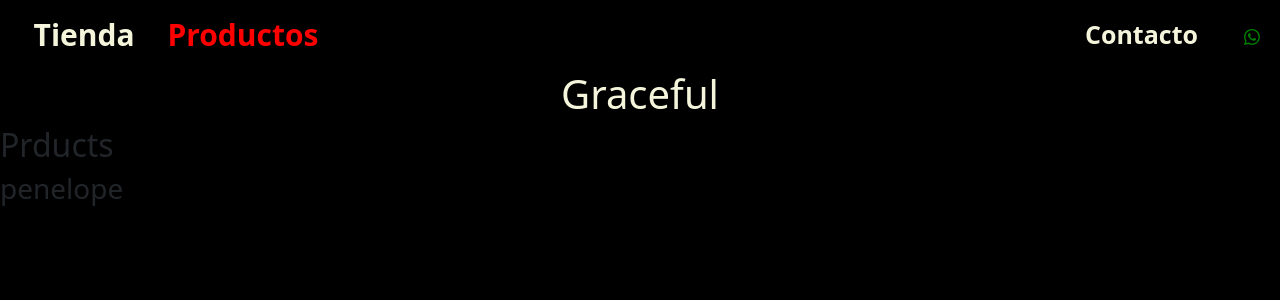
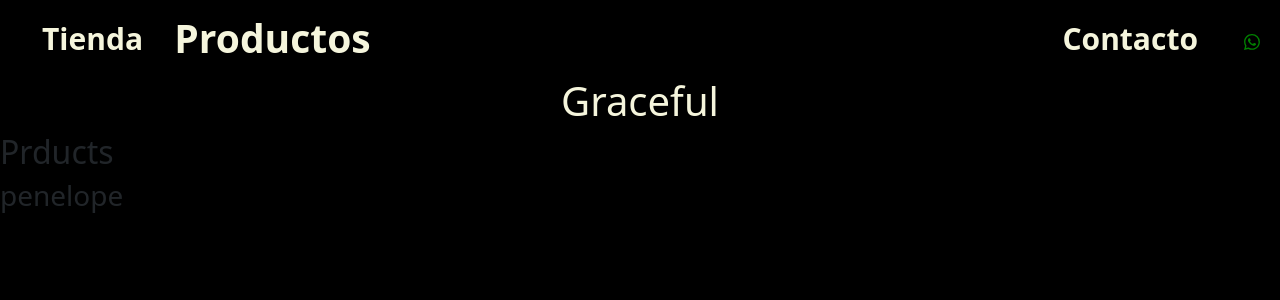
Before and after one commit to DavidLuques/grateful_shop, a React (Vite) app: page /products in a window 1280 px wide. In both pictures the pointer is over the link "Productos". Shown: the top 300 px of the page. Built offline with nearby package versions, Linux system fonts and the light colour scheme.

Commit message:
to modify hover on navbar

```diff
--- a/src/styles/navbar.css
+++ b/src/styles/navbar.css
@@ -3,14 +3,22 @@
 
 }
 .active {
-  color: red !important;
+  color: beige !important;
   font-weight: lighter;
 }
-.navbar-brand,.nav-link:hover {
-  transform: scale(1.2); /* Escala el elemento al 110% del tamaño original */
+.nav-link:hover {
+  transform: scale(1.3); /* Escala el elemento al 110% del tamaño original */
 }
 
+.navbar-brand:hover {
+  transform: scale(1.3); /* Escala el elemento al 110% del tamaño original */
+}
+.img-wsp:hover {
+  color: green;
+  transform: scale(1.3); /* Escala el elemento al 110% del tamaño original */
 
+
+}
 .bi-whatsapp {
   color: green; /* Cambia el color del icono de WhatsApp a verde */
 }
@@ -24,7 +32,7 @@
 .navbar-nav .nav-link {
   margin-left: 30px;
   color: beige ; /* Cambia el color del texto de los enlaces a beige */
-  font-size: 25px;
+  font-size: 30px;
   font-weight: bold;
 }
 .contacto {
```
